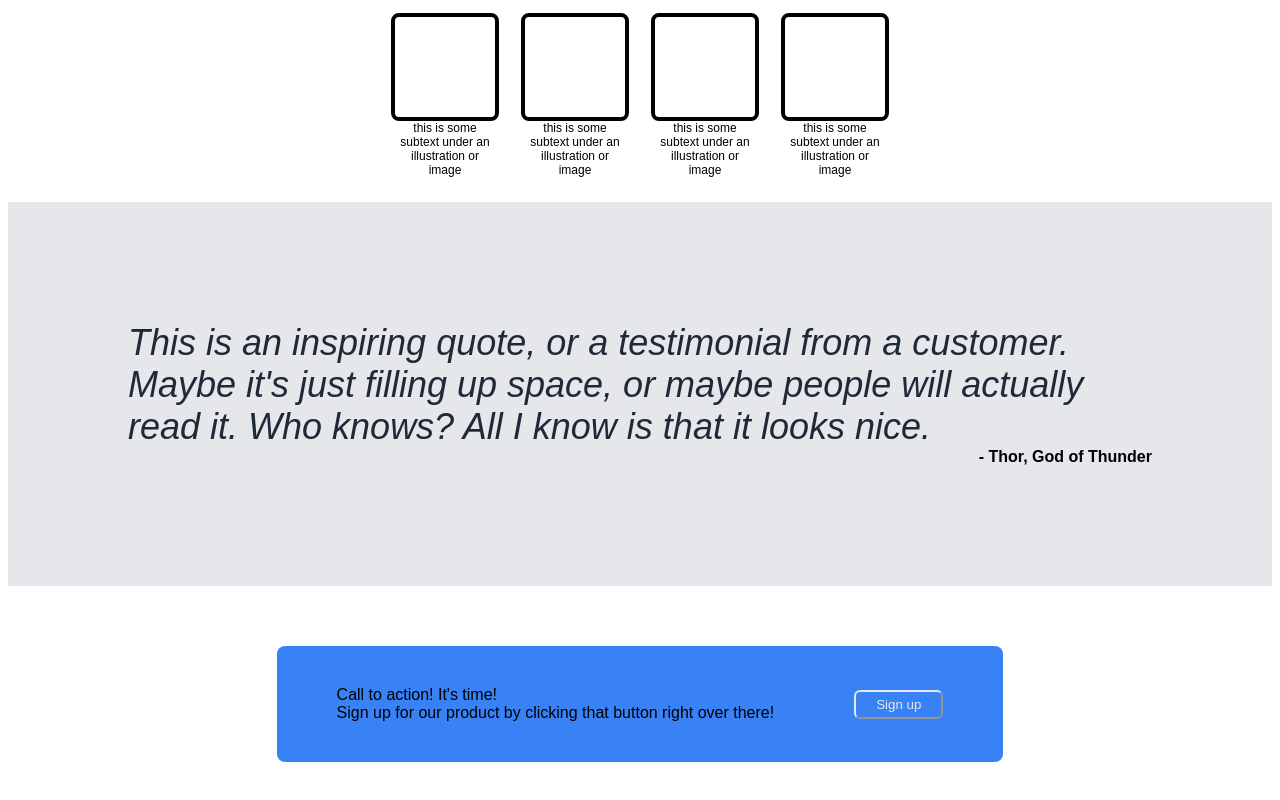
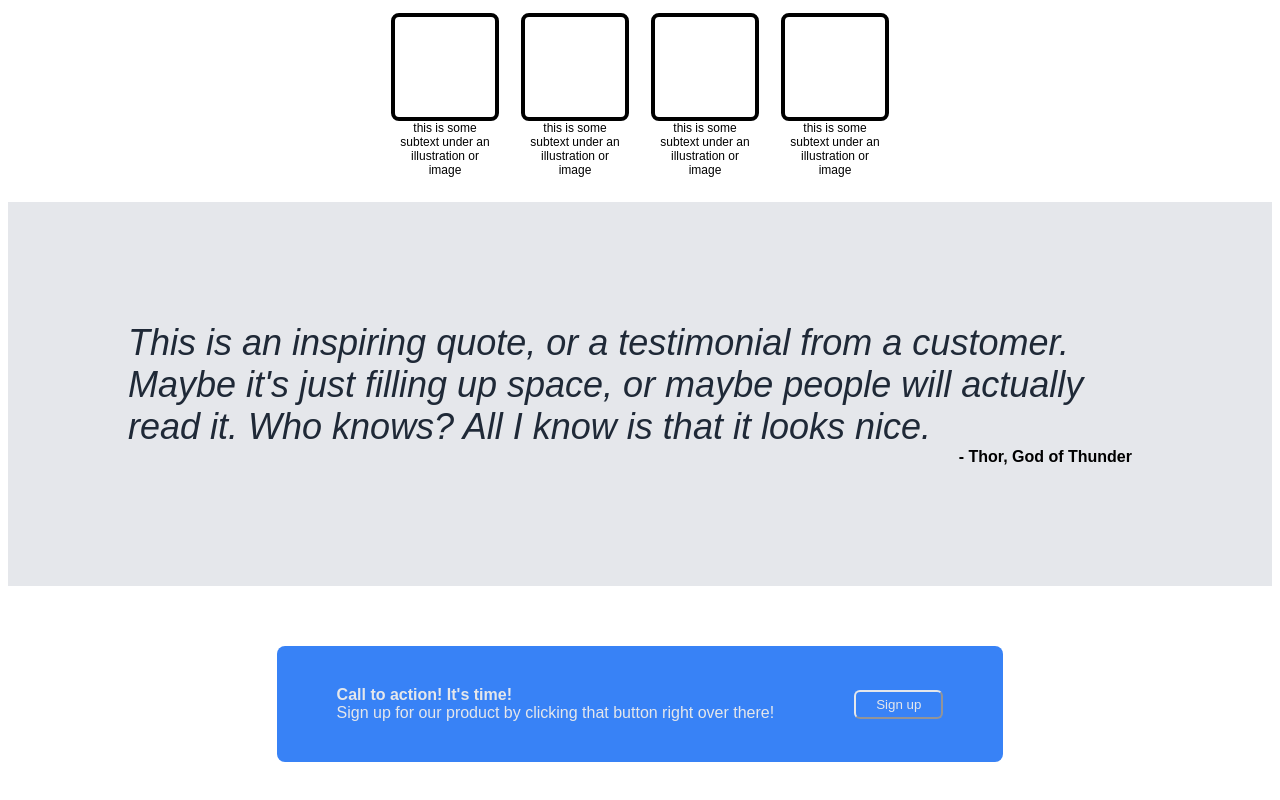
Before and after one commit to AdamPie29/odin-landing-page, a plain HTML site: page index.html in a window 1280 px wide. Shown: the part 505-1305 px from the top of the page. Drawn offline with Linux system fonts and the light colour scheme.

Commit message:
final styling of part four

```diff
--- a/styles.css
+++ b/styles.css
@@ -127,7 +127,9 @@ body {
 }
 
 .quote-thor {
-    text-align: right;
+    display: flex;
+    padding-right: 20px;
+    justify-content: right;
     font-weight: bold;
     font-size: 16px;
 }
@@ -164,5 +166,9 @@ body {
 }
 
 .call-to-words {
+    color:#E5E7EB;
+}
 
+.call-title {
+    font-weight: bold;
 }
```
